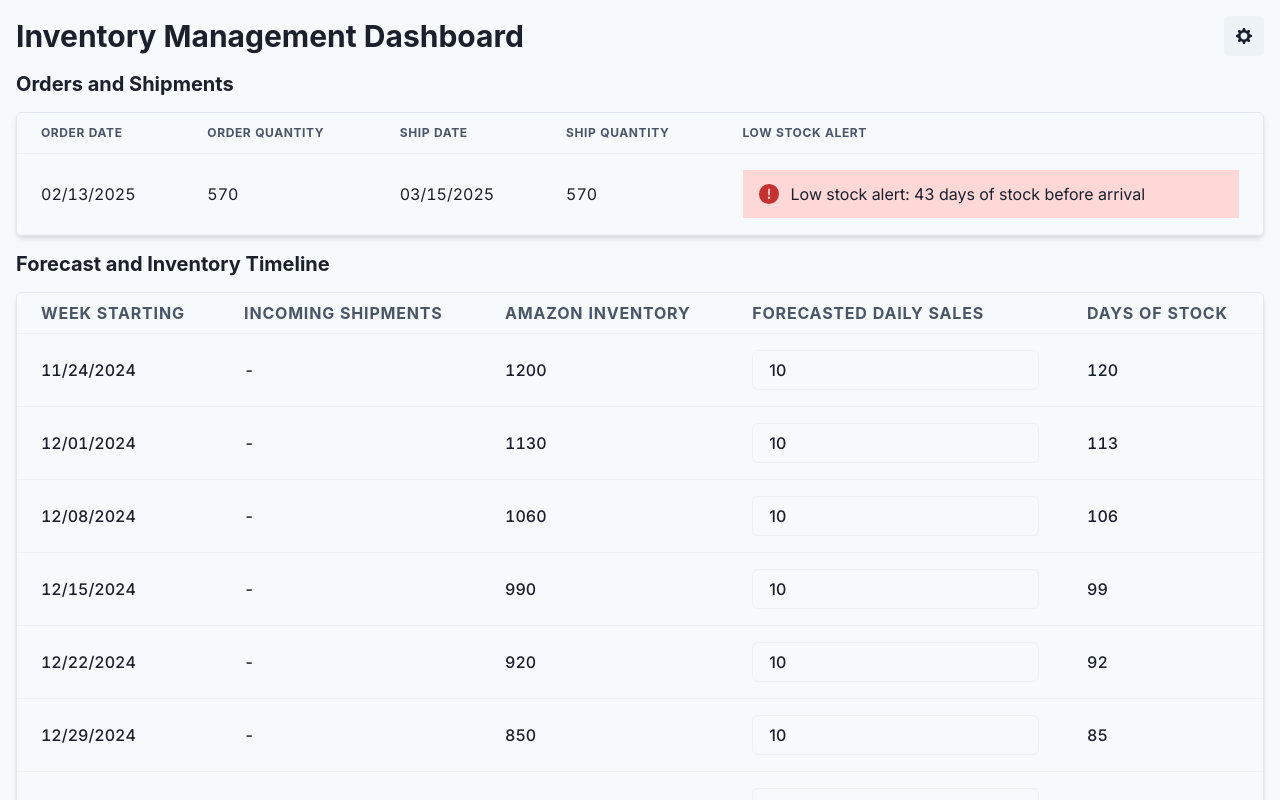
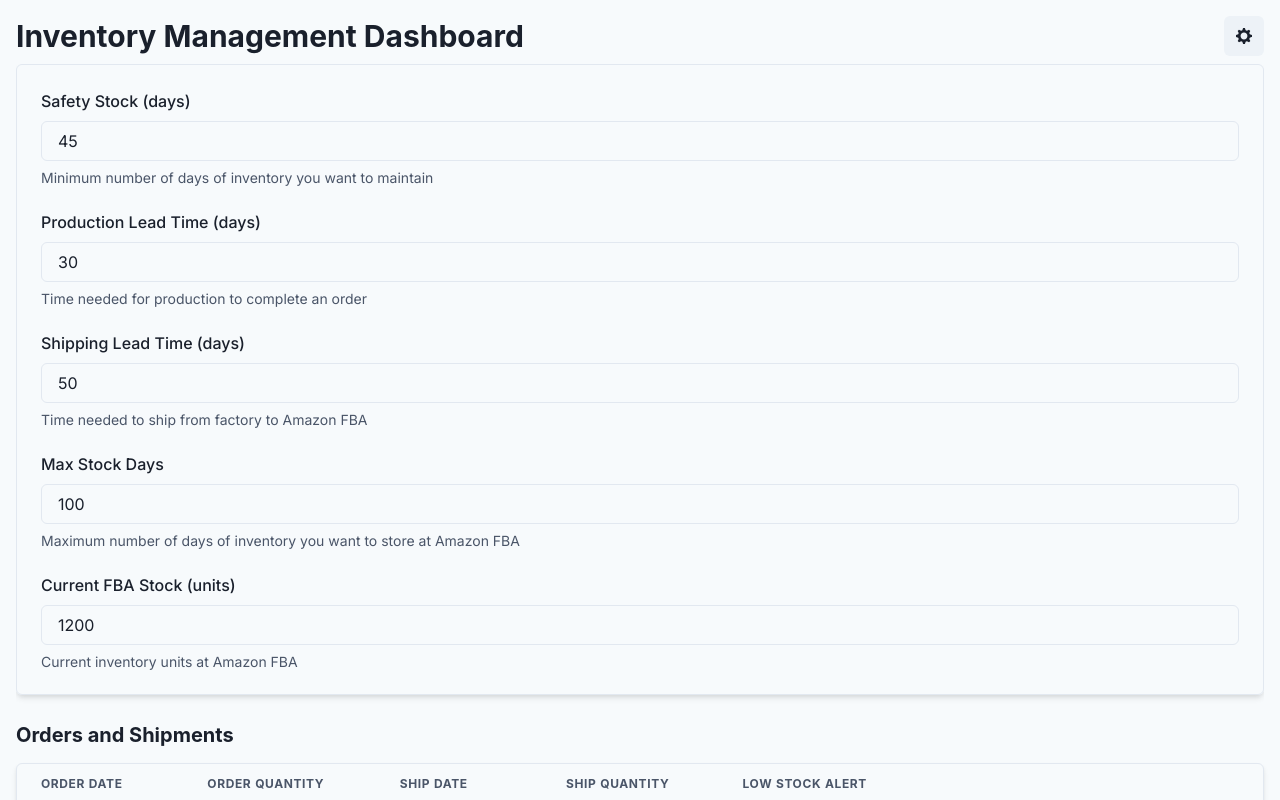
Before and after one commit to bilalsattar24/inventory-assistant, a Next.js app: page /dashboard in a window 1280 px wide. Shown: the top 800 px of the page. Built offline with nearby package versions, Linux system fonts and the light colour scheme.

Commit message:
show params by default

```diff
--- a/src/app/dashboard/page.tsx
+++ b/src/app/dashboard/page.tsx
@@ -50,7 +50,7 @@ interface OrderShipment {
 }
 
 export default function Dashboard() {
-  const [showParams, setShowParams] = useState(false);
+  const [showParams, setShowParams] = useState(true);
   const [params, setParams] = useState<InventoryParams>({
     safetyStockDays: 45,
     productionLeadTime: 30,
```
